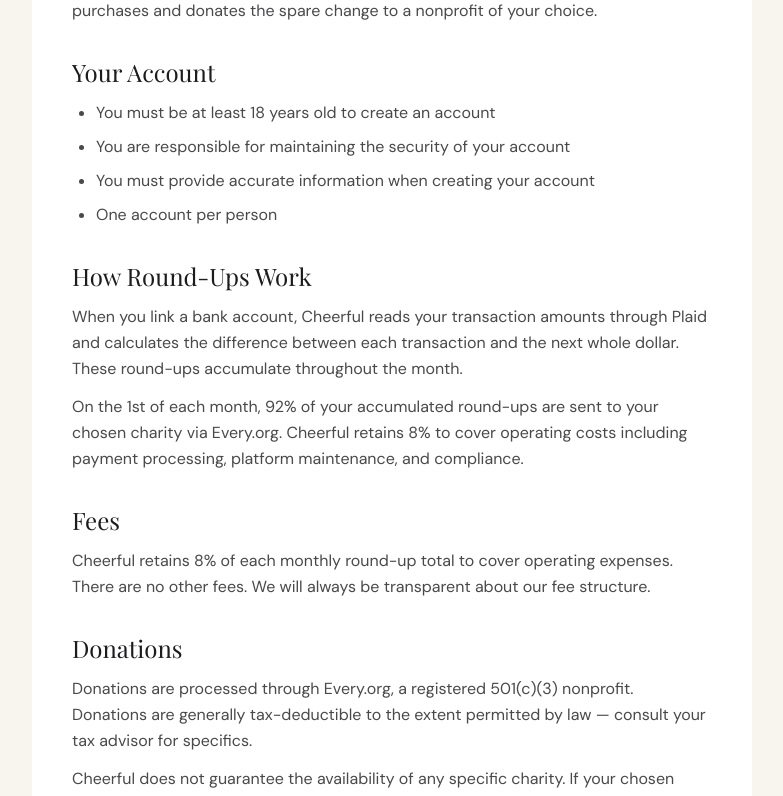
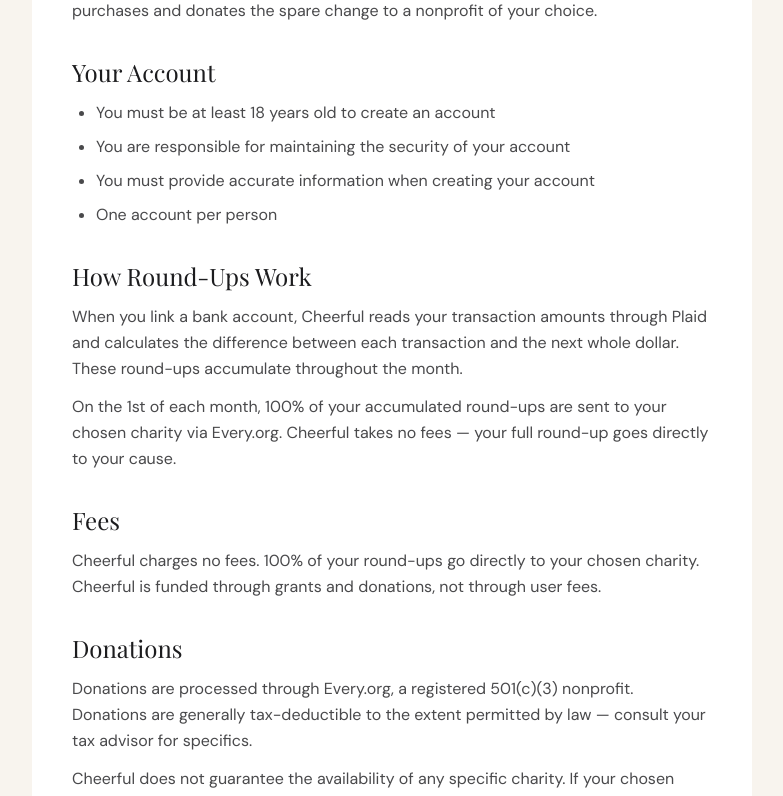
Before and after one commit to trevorbrewer/cheerful-web, a Next.js app: page /terms in a window 1280 px wide. Shown: the part 410-1206 px from the top of the page, without its empty margins (248-1031 px from the left). Built offline with nearby package versions, Linux system fonts and the light colour scheme; no server answers; a web font is replaced by a local one.

Commit message:
feat: remove all fees — 100% of round-ups now go to charity

```diff
--- a/src/app/(dashboard)/dashboard/charity/[slug]/page.tsx
+++ b/src/app/(dashboard)/dashboard/charity/[slug]/page.tsx
@@ -101,7 +101,7 @@
               </div>
               <div>
                 <p className="font-body text-xs text-brand-charcoal/50 mb-1">Your contribution</p>
-                <p className="font-body text-sm font-medium text-brand-green">92% of round-ups</p>
+                <p className="font-body text-sm font-medium text-brand-green">100% of round-ups</p>
               </div>
               <div>
                 <p className="font-body text-xs text-brand-charcoal/50 mb-1">Website</p>
--- a/src/app/(dashboard)/dashboard/history/page.tsx
+++ b/src/app/(dashboard)/dashboard/history/page.tsx
@@ -56,8 +56,8 @@
 
   const txList = transactions ?? [];
   const totalRoundup = txList.reduce((sum, t) => sum + Number(t.roundup_amount), 0);
-  const cheerfulFee = parseFloat((totalRoundup * 0.08).toFixed(2));
-  const charityAmount = parseFloat((totalRoundup - cheerfulFee).toFixed(2));
+  const cheerfulFee = 0;
+  const charityAmount = parseFloat(totalRoundup.toFixed(2));
   const allDonated = txList.length > 0 && txList.every((t) => t.donated);
 
   return (
@@ -86,7 +86,6 @@
           <>
             <RoundupSummary
               totalRoundup={totalRoundup}
-              cheerfulFee={cheerfulFee}
               charityAmount={charityAmount}
               transactionCount={txList.length}
               donated={allDonated}
--- a/src/app/(marketing)/terms/page.tsx
+++ b/src/app/(marketing)/terms/page.tsx
@@ -39,18 +39,18 @@
             the next whole dollar. These round-ups accumulate throughout the month.
           </p>
           <p>
-            On the 1st of each month, 92% of your accumulated round-ups are sent to
-            your chosen charity via Every.org. Cheerful retains 8% to cover operating
-            costs including payment processing, platform maintenance, and compliance.
+            On the 1st of each month, 100% of your accumulated round-ups are sent to
+            your chosen charity via Every.org. Cheerful takes no fees — your full
+            round-up goes directly to your cause.
           </p>
         </section>
 
         <section>
           <h2 className="font-display text-2xl text-brand-charcoal mb-3">Fees</h2>
           <p>
-            Cheerful retains 8% of each monthly round-up total to cover operating
-            expenses. There are no other fees. We will always be transparent about
-            our fee structure.
+            Cheerful charges no fees. 100% of your round-ups go directly to your
+            chosen charity. Cheerful is funded through grants and donations, not
+            through user fees.
           </p>
         </section>
 
--- a/src/app/admin/page.tsx
+++ b/src/app/admin/page.tsx
@@ -97,7 +97,7 @@
             icon="💚"
             label="Total donated"
             value={`$${totalDonated.toFixed(2)}`}
-            sublabel={`$${totalFees.toFixed(2)} in fees collected`}
+            sublabel="100% goes to charity"
             accent="green"
           />
           <AdminStatCard
--- a/src/app/api/payout/process-month/route.ts
+++ b/src/app/api/payout/process-month/route.ts
@@ -58,8 +58,8 @@
 
         if (totalRoundup < 0.50) continue;
 
-        const cheerfulFee = parseFloat((totalRoundup * 0.08).toFixed(2));
-        const charityAmount = parseFloat((totalRoundup - cheerfulFee).toFixed(2));
+        const cheerfulFee = 0;
+        const charityAmount = parseFloat(totalRoundup.toFixed(2));
         const amountCents = Math.round(charityAmount * 100);
 
         const { data: userRecord } = await supabase.auth.admin.getUserById(profile.id);
--- a/src/app/api/payout/test-receipt/route.ts
+++ b/src/app/api/payout/test-receipt/route.ts
@@ -22,8 +22,8 @@
       toName: profile?.full_name ?? "Friend",
       charityName: profile?.selected_charity_name ?? "Atlanta Community Food Bank",
       totalRoundup: 18.43,
-      cheerfulFee: 1.47,
-      charityAmount: 16.96,
+      cheerfulFee: 0,
+      charityAmount: 18.43,
       transactionCount: 23,
       month: "April",
       year: 2026,
--- a/src/components/dashboard/CharityCard.tsx
+++ b/src/components/dashboard/CharityCard.tsx
@@ -21,7 +21,7 @@
           <div>
             <p className="font-body text-sm font-medium text-brand-charcoal">{charityName}</p>
             <p className="font-body text-xs text-brand-charcoal/50 mt-0.5">
-              92% of your round-ups go here
+              100% of your round-ups go here
             </p>
           </div>
         </div>
--- a/src/components/sections/Hero.tsx
+++ b/src/components/sections/Hero.tsx
@@ -35,7 +35,7 @@
           <div className="flex flex-wrap items-center gap-6 pt-8 border-t border-brand-mint/30">
             <Stat number="$0" label="to get started" />
             <Stat number="1.5M+" label="nonprofits to choose from" />
-            <Stat number="92%" label="of every round-up donated" />
+            <Stat number="100%" label="of every round-up donated" />
           </div>
         </div>
       </div>
--- a/src/components/sections/HowItWorks.tsx
+++ b/src/components/sections/HowItWorks.tsx
@@ -52,7 +52,7 @@
             "A $4.37 coffee. A $12.84 grocery run. A $67.50 tank of gas."
         </p>
         <p className="font-body text-brand-charcoal/60">
-            Those round-ups add up to <span className="text-brand-green font-medium">$18–$35/month</span> for the average Cheerful user. We retain 8% to keep the lights on — the rest goes directly to your cause.
+            Those round-ups add up to <span className="text-brand-green font-medium">$18–$35/month</span> for the average Cheerful user. Every cent goes directly to your cause — we take nothing.
         </p>
         </div>
       </div>
--- a/src/components/sections/Impact.tsx
+++ b/src/components/sections/Impact.tsx
@@ -52,8 +52,8 @@
 
         <div className="grid grid-cols-1 md:grid-cols-3 gap-6 max-w-3xl mx-auto mb-16">
           {[
-            { value: "92%", label: "of every round-up goes to your charity" },
-            { value: "8%", label: "covers our operating costs" },
+            { value: "100%", label: "of every round-up goes to your charity" },
+            { value: "0%", label: "in fees — ever" },
             { value: "501(c)(3)", label: "registered nonprofit" },
           ].map((item) => (
             <div key={item.label} className="bg-white/10 rounded-2xl p-6">
--- a/src/lib/email.ts
+++ b/src/lib/email.ts
@@ -73,12 +73,6 @@
                       ${formatter.format(totalRoundup)}
                     </td>
                   </tr>
-                  <tr>
-                    <td style="color: #666; padding: 6px 0;">Cheerful fee (8%)</td>
-                    <td style="text-align: right; color: #666; padding: 6px 0;">
-                      -${formatter.format(cheerfulFee)}
-                    </td>
-                  </tr>
                   <tr style="border-top: 1px solid #E0DDD6;">
                     <td style="color: #1C1C1E; font-weight: bold; padding: 12px 0 6px;">
                       Donated to ${charityName}
```
Also changed, not shown: src/components/dashboard/RoundupSummary.tsx (+0 -10 lines).
